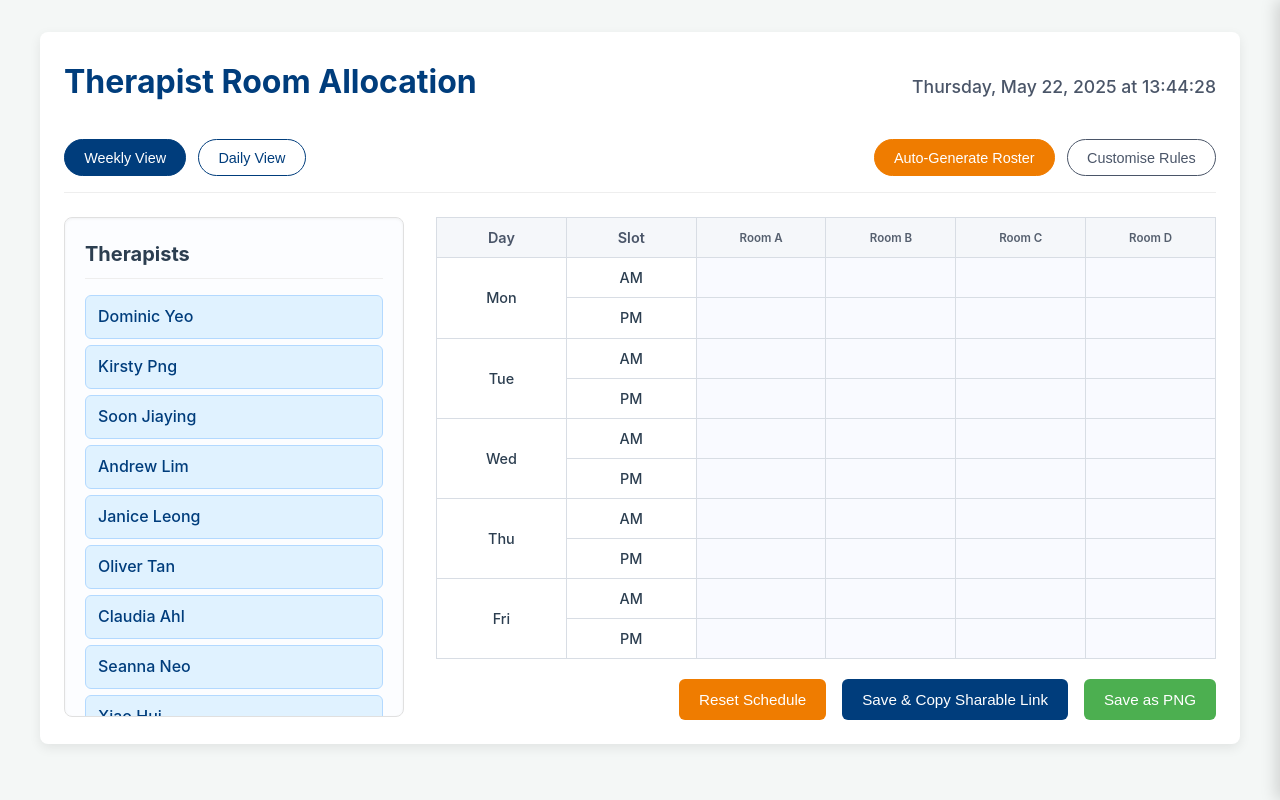
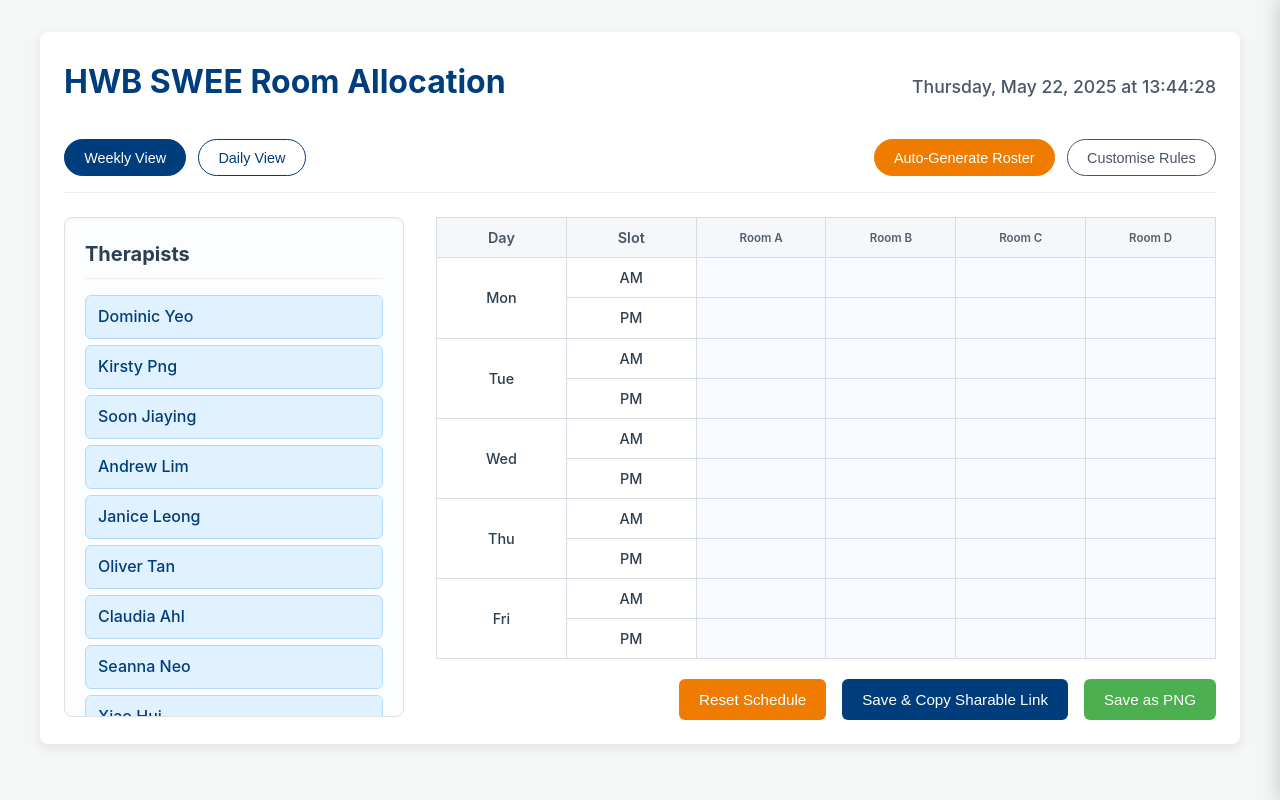
Before and after one commit to jxhnthan/room-scheduler, a React (Create React App) app: page / in a window 1280 px wide. Built offline with nearby package versions, Linux system fonts and the light colour scheme.

Commit message:
Update App.tsx

```diff
--- a/src/App.tsx
+++ b/src/App.tsx
@@ -654,7 +654,7 @@ export default function App() {
         {showRulesPanel && <div className="rules-overlay" onClick={() => setShowRulesPanel(false)}></div>}
 
       <div className="header-content">
-        <h1>Therapist Room Allocation</h1>
+        <h1>HWB SWEE Room Allocation</h1>
         <div className="current-time">{currentTime}</div>
       </div>
 
```
